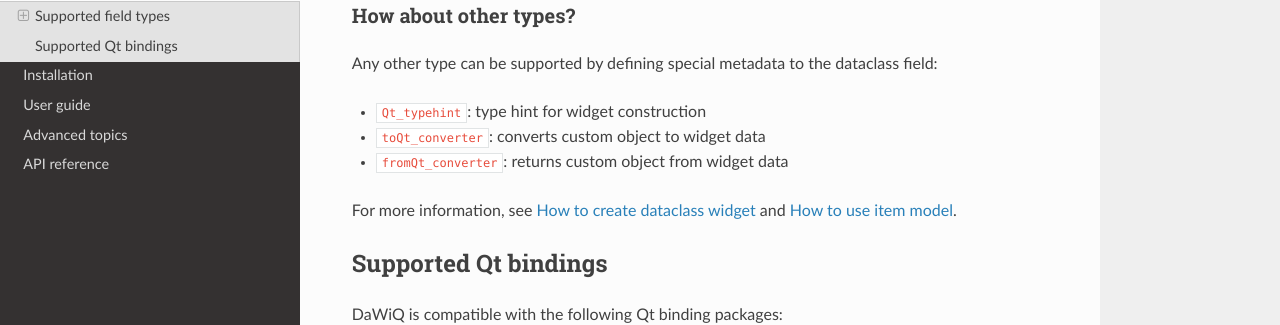
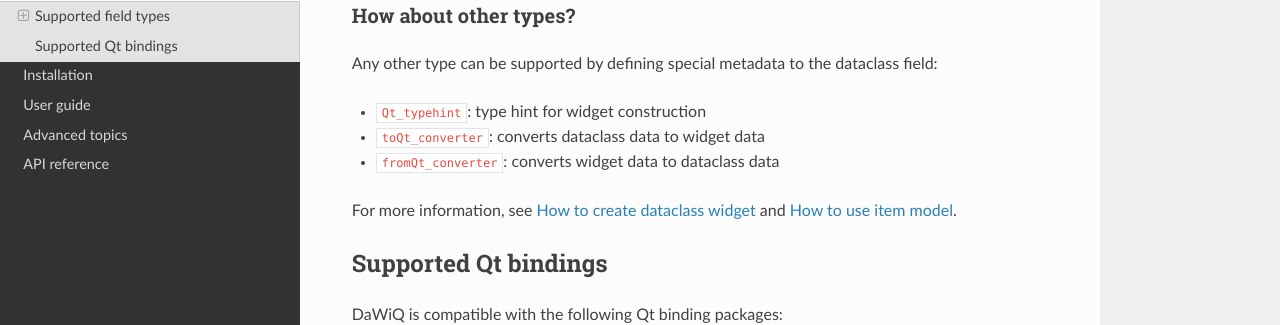
Before and after one commit to JSS95/dawiq, a Sphinx documentation site: the page built from doc/source/intro.rst, in a window 1280 px wide and 900 px high, scrolled down 985 px. Shown: the part 167-492 px from the top of the window. Built offline with Sphinx 7.4.7 and the Read the Docs theme 2.0.0, drawn with Linux system fonts in a browser that asks for light colours.

```diff
--- a/doc/source/intro.rst
+++ b/doc/source/intro.rst
@@ -56,8 +56,8 @@ How about other types?
 Any other type can be supported by defining special metadata to the dataclass field:
 
 * ``Qt_typehint``: type hint for widget construction
-* ``toQt_converter``: converts custom object to widget data
-* ``fromQt_converter``: returns custom object from widget data
+* ``toQt_converter``: converts dataclass data to widget data
+* ``fromQt_converter``: converts widget data to dataclass data
 
 For more information, see :ref:`widget` and :ref:`data-model`.
 
```
